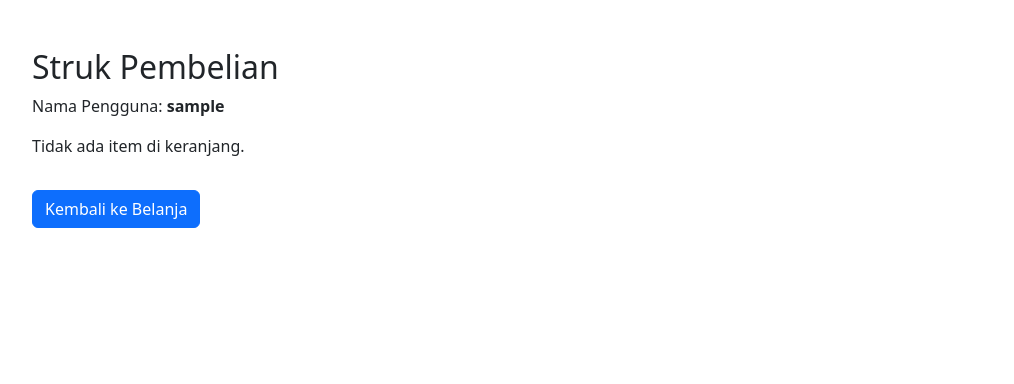
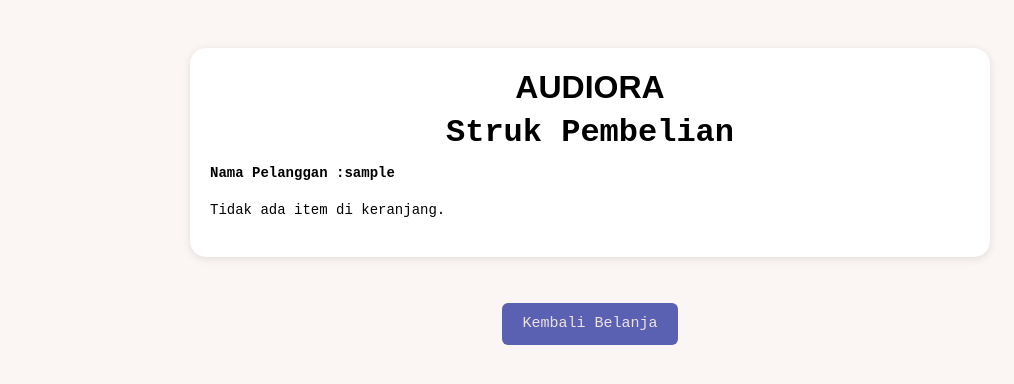
Before and after one commit to karinarinv/web, a PHP site: page /struk.php in a window 1280 px wide. Shown: the top 384 px of the page, without its empty margins (50-1064 px from the left). Run offline with PHP 8.4, Linux system fonts and the light colour scheme; the visitor is signed in with stand-in values (Sample User, id 1).

Commit message:
Update struk.php

```diff
--- a/struk.php
+++ b/struk.php
@@ -18,10 +18,130 @@ $diskon = 0.10;
     <title>Struk Pembelian</title>
     <link href="https://cdn.jsdelivr.net/npm/bootstrap@5.3.3/dist/css/bootstrap.min.css" rel="stylesheet"/>
 </head>
+<style>
+    body {
+    background-color: #fbf5f4;
+    font-family: 'Courier New', Courier, monospace;
+    font-size: 14px;
+    color: #000;
+}
+
+.container {
+    max-width: 800px;
+    min-height: auto;
+    background: #fff;
+    margin: 30px auto;
+    padding: 20px;
+    border-radius: 16px;
+    box-shadow: 0 2px 8px rgba(0,0,0,0.1);
+}
+
+h1 {
+  text-align: center;
+  font-family: "Oswald", sans-serif;
+  font-size: 2rem;
+  font-weight: bold;
+}
+
+h2 {
+    text-align: center;
+    font-weight: bold;
+    margin-bottom: 10px;
+}
+
+hr {
+    border: none;
+    border-top: 1px dashed #ccc;
+    margin: 10px 0;
+}
+
+.table {
+    width: 100%;
+    margin-bottom: 0;
+}
+
+.table th,
+.table td {
+    padding: 4px;
+    vertical-align: top;
+}
+
+.table thead th {
+    border-bottom: 1px dashed #000000;
+    font-weight: bold;
+    text-align: left;
+}
+
+.table tbody td {
+    border: none;
+}
+
+.alert {
+    padding: 6px 10px;
+    font-size: 17px;
+    font-weight: bold;
+    text-align: center;
+    margin: 10px 0;
+    background-color:rgb(189, 181, 170);
+    color:rgb(85, 76, 74);
+    border: 1px solid rgb(189, 181, 170);
+}
+
+.text-right {
+    text-align: right;
+}
+
+.text-center {
+    text-align: center;
+}
+
+.receipt-footer {
+    text-align: center;
+    margin-top: 20px;
+    font-weight: bold;
+    color: #000;
+}
+
+.btn {
+    font-size: 15px;
+    padding: 10px 20px;
+    background-color: #5B61B2;
+    color: #EEE2DF;
+    display: inline-block;
+    text-align: center;
+    border: none;
+    border-radius: 6px;
+    cursor: pointer;
+    transition: background-color 0.3s, color 0.3s;
+    margin: 10px;
+}
+
+.btn:hover {
+    background-color: #8e7f6c;
+    color: #333;
+}
+
+
+.small-text {
+    font-size: 12px;
+    color: #000000;
+    text-align: center;
+}
+
+.total-line {
+    font-weight: bold;
+    display: flex;
+    justify-content: space-between;
+    margin-top: 10px;
+    padding-top: 5px;
+    border-top: 1px dashed #000000;
+}
+</style>
 <body>
 <div class="container mt-5">
+    <h1>AUDIORA</h1>
     <h2>Struk Pembelian</h2>
-    <p>Nama Pengguna: <strong><?= htmlspecialchars($username); ?></strong></p>
+    <p><strong>Nama Pelanggan :<?= htmlspecialchars($username); ?></strong></p>
 
     <?php if (empty($keranjang)) : ?>
         <p>Tidak ada item di keranjang.</p>
@@ -54,14 +174,18 @@ $diskon = 0.10;
         <?php
         $jumlah_diskon = $total * $diskon;
         $total_akhir = $total - $jumlah_diskon;
+        $metode_pembayaran = $_POST['metode_pembayaran'] ?? 'Tidak dipilih';
         ?>
         <div class='alert alert-success'>Anda mendapatkan diskon member 10%</div>
         <p>Subtotal: Rp <?= number_format($total, 0, ',', '.'); ?></p>
         <p>Diskon 10%: Rp <?= number_format($jumlah_diskon, 0, ',', '.'); ?></p>
         <h5><strong>Total Akhir: Rp <?= number_format($total_akhir, 0, ',', '.'); ?></strong></h5>
+        <p><strong>Metode Pembayaran: <?= htmlspecialchars($metode_pembayaran); ?></strong></p>
+
     <?php endif; ?>
-
-    <a href="bt_earphone.php" class="btn btn-primary mt-3">Kembali ke Belanja</a>
+</div>
+<div style="text-align: center;">
+<a href="bt_earphone.php" class="btn btn-primary mt-3">Kembali Belanja</a>
 </div>
 
 <?php
```
